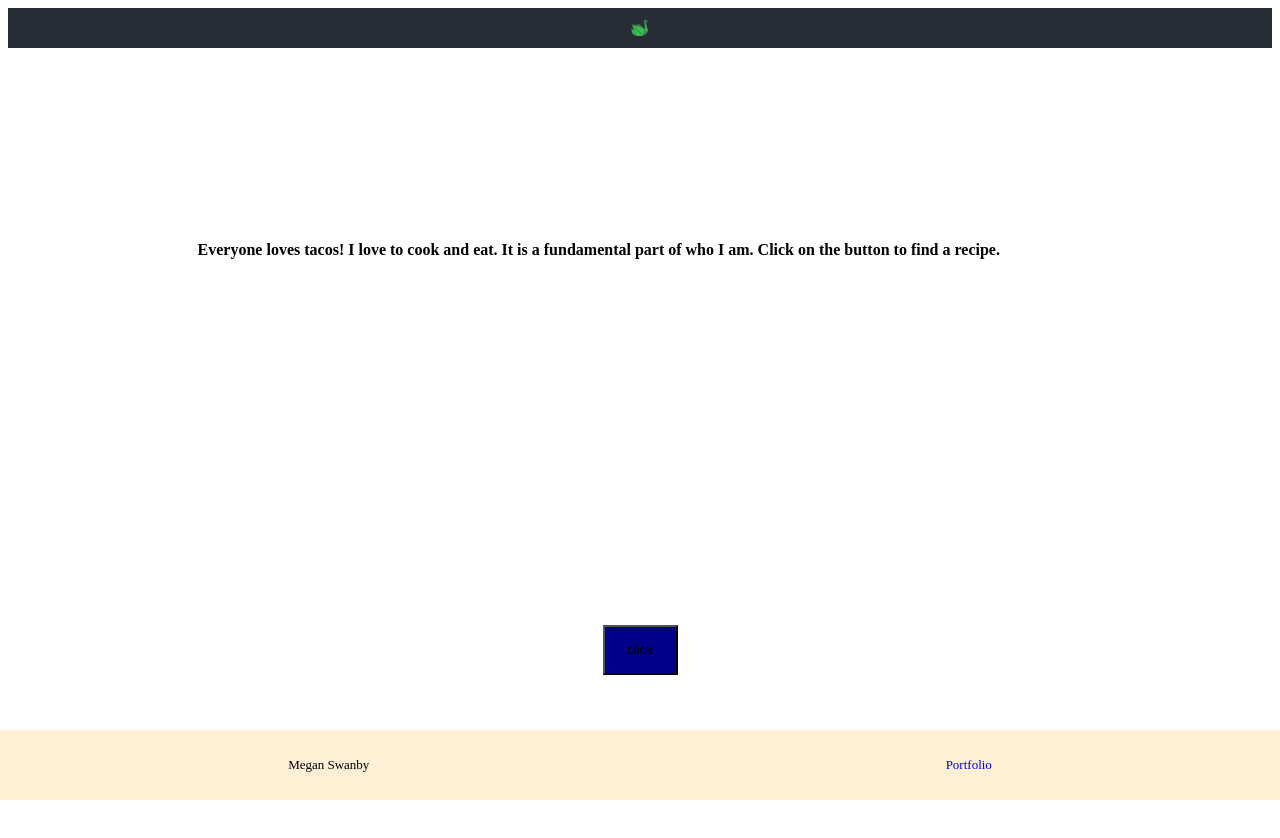
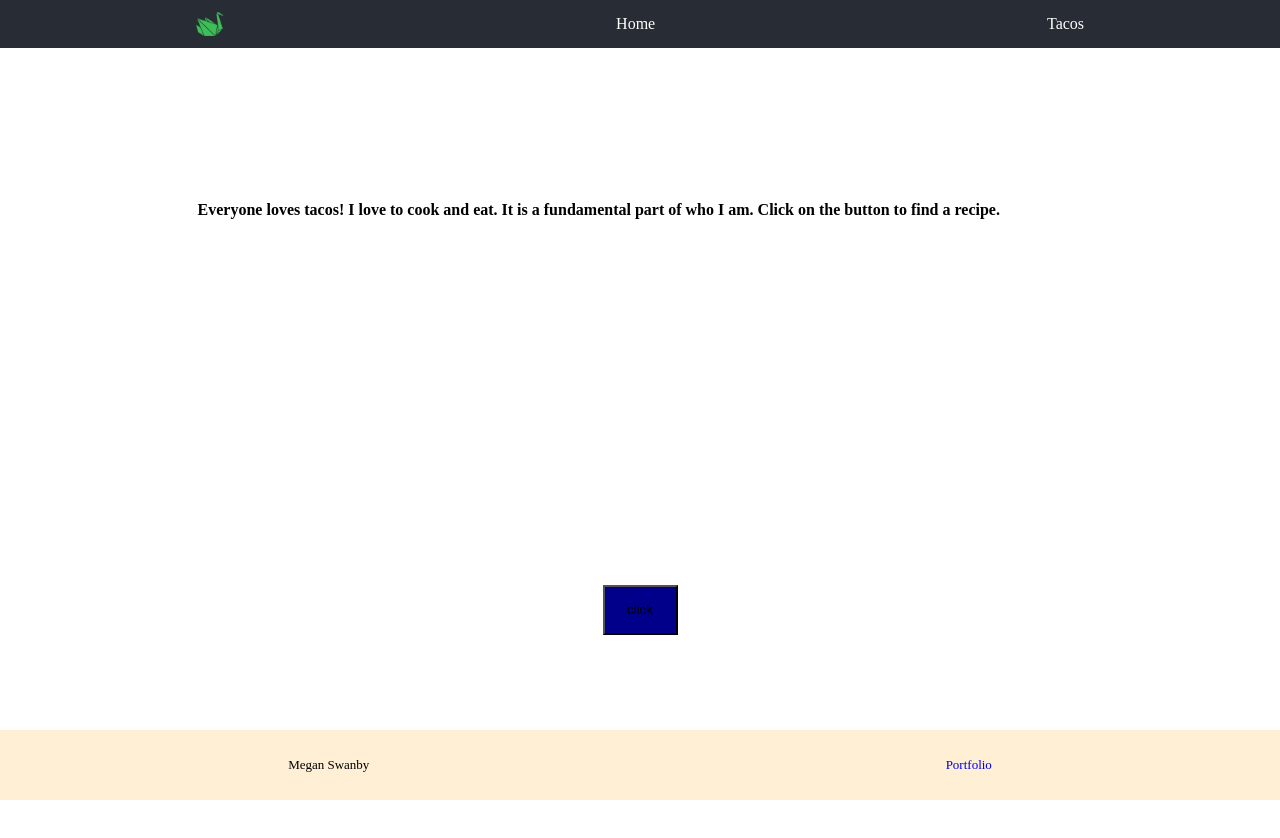
Before and after one commit to NYCSwan/brace-for-tacos, a React (Create React App) app: page / in a window 1280 px wide. Shown: the top 838 px of the page. After the commit the page ends 816 px from the top, so only its background shows below. Built offline with nearby package versions, Linux system fonts and the light colour scheme.

Commit message:
Fix router link tag. Style nav items, logo

```diff
--- a/src/ui/Header.js
+++ b/src/ui/Header.js
@@ -1,28 +1,46 @@
 import React from "react";
+import { NavLink } from "react-router-dom";
 import styled from "styled-components";
 import logo from "../swan_logo.png";
+import Home from "../containers/Home";
+import TacoList from "./TacoList";
 
 function Header() {
   return (
     <Nav>
       <Logo src={logo} alt="logo" />
+      <NavLink to="/" activeClassName="selected">
+        Home{" "}
+      </NavLink>
+      <NavLink to="/tacos" activeClassName="selected">
+        Tacos{" "}
+      </NavLink>
     </Nav>
   );
 }
 
 const Nav = styled.div`
+  position: fixed;
+  top: 0;
+  left: 0;
+  width: 100%;
   background-color: #282c34;
-  min-height: 5vh;
+  min-height: 6vh;
   display: flex;
-  flex-direction: column;
+  flex-direction: row wrap;
   align-items: center;
-  justify-content: center;
-  font-size: calc(10px + 2vmin);
-  color: white;
+  justify-content: space-around;
+
+  > a {
+    font-size: calc(8px + 1vmin);
+    text-decoration: none;
+    color: white;
+  }
 }
 `;
 const Logo = styled.img`
-  height: 2vmin;
+  height: 3vmin;
+  width: auto;
   pointer-events: none;
 }
 `;
```
